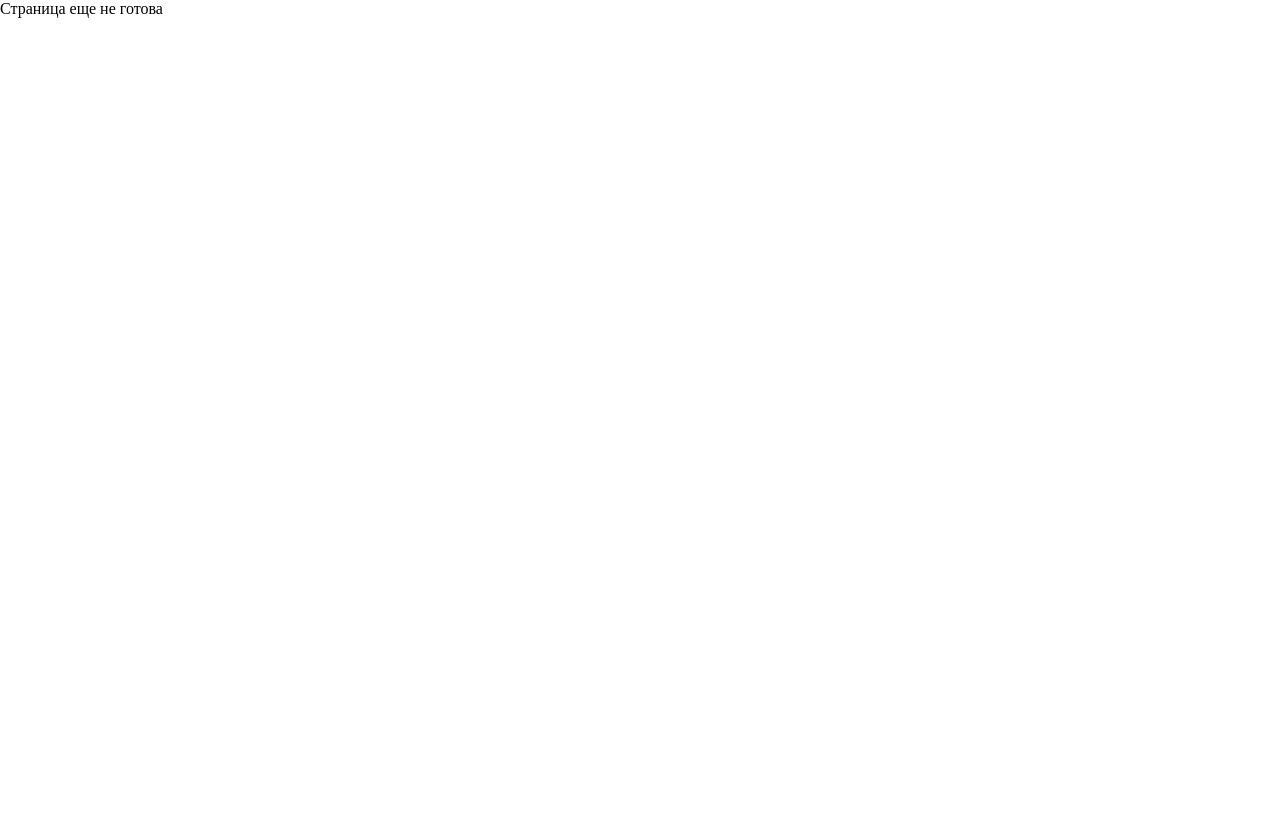
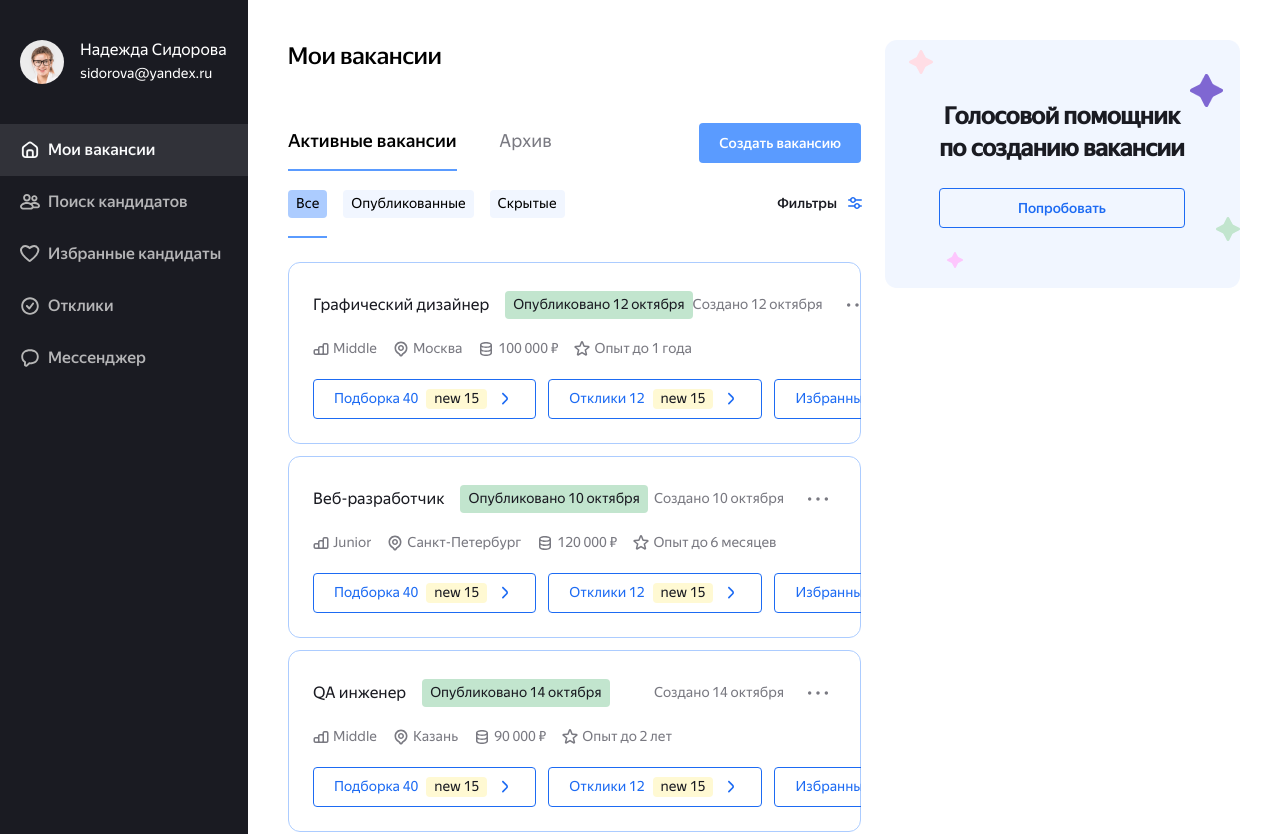
Before and after one commit to MostBridge/Frontend, a React (Vite) app: page / in a window 1280 px wide. Shown: the top 834 px of the page. Before the commit the page ends 800 px from the top, so only its background shows below. Built offline with nearby package versions, Linux system fonts and the light colour scheme.

Commit message:
fixed: to change path

```diff
--- a/src/App.tsx
+++ b/src/App.tsx
@@ -82,10 +82,9 @@ function App() {
       <ThemeProvider theme={theme}>
         <StyledEngineProvider injectFirst>
           <Routes>
-            <Route path="/" element={<div>Страница еще не готова</div>} />
             <Route path="/sign-in" element={<SignIn />} />
             <Route element={<Layout />}>
-              <Route path="/vacancies" element={<Vacancies />} />
+              <Route path="/" element={<Vacancies />} />
               <Route path="/candidates" element={<Candidates />} />
               <Route path="/create-vacancy" element={<CreateVacancy />} />
               <Route path="/user" element={<User />} />
--- a/src/components/custom/BackButton/BackButton.module.css
+++ b/src/components/custom/BackButton/BackButton.module.css
@@ -7,4 +7,5 @@
 
 .text {
   color: black;
+  cursor: pointer;
 }
--- a/src/components/custom/BlockCandidate/BlockCandidate.tsx
+++ b/src/components/custom/BlockCandidate/BlockCandidate.tsx
@@ -15,6 +15,7 @@ import { getFullName } from 'utils/utils';
 import styles from './BlockCandidate.module.css';
 import TabRow from '../TabRow/TabRow';
 import HeartButton from '../HeartButton/HeartButton';
+import { Link } from 'react-router-dom';
 
 export interface BlockCandidateProps {
   candidate: ICandidate;
@@ -65,9 +66,11 @@ const BlockCandidate: FC<BlockCandidateProps> = ({ candidate, onToggle }) => {
           </List>
         </div>
         <div className={styles.navigation}>
-          <Button className={styles.button} variant="contained" size="small">
-            Подробнее
-          </Button>
+          <Link to="/user">
+            <Button className={styles.button} variant="contained" size="small">
+              Подробнее
+            </Button>
+          </Link>
           {candidate.is_viewed && (
             <Typography variant="caption" component="p" color="text.secondary">
               Просмотрено
--- a/src/components/custom/Sidebar/Sidebar.tsx
+++ b/src/components/custom/Sidebar/Sidebar.tsx
@@ -25,7 +25,7 @@ const Sidebar: FC = () => {
       <div className={styles.container}>
         <Header user={user} />
         <List>
-          <Tab icon={house} text="Мои вакансии" to="/vacancies"/>
+          <Tab icon={house} text="Мои вакансии" to="/"/>
           <Tab icon={persons} text="Поиск кандидатов" to="/candidates" />
           <Tab icon={heart} text="Избранные кандидаты" to="/favourites" />
           <Tab icon={circleCheck} text="Отклики" />
--- a/src/pages/CreateVacancy/CreateVacancy.tsx
+++ b/src/pages/CreateVacancy/CreateVacancy.tsx
@@ -33,6 +33,7 @@ const CreateVacancy = () => {
   const goBack = () => {
     navigate(-1);
   };
+
   return (
     <main className={styles.main}>
       <section className={styles.top_section}>
```
